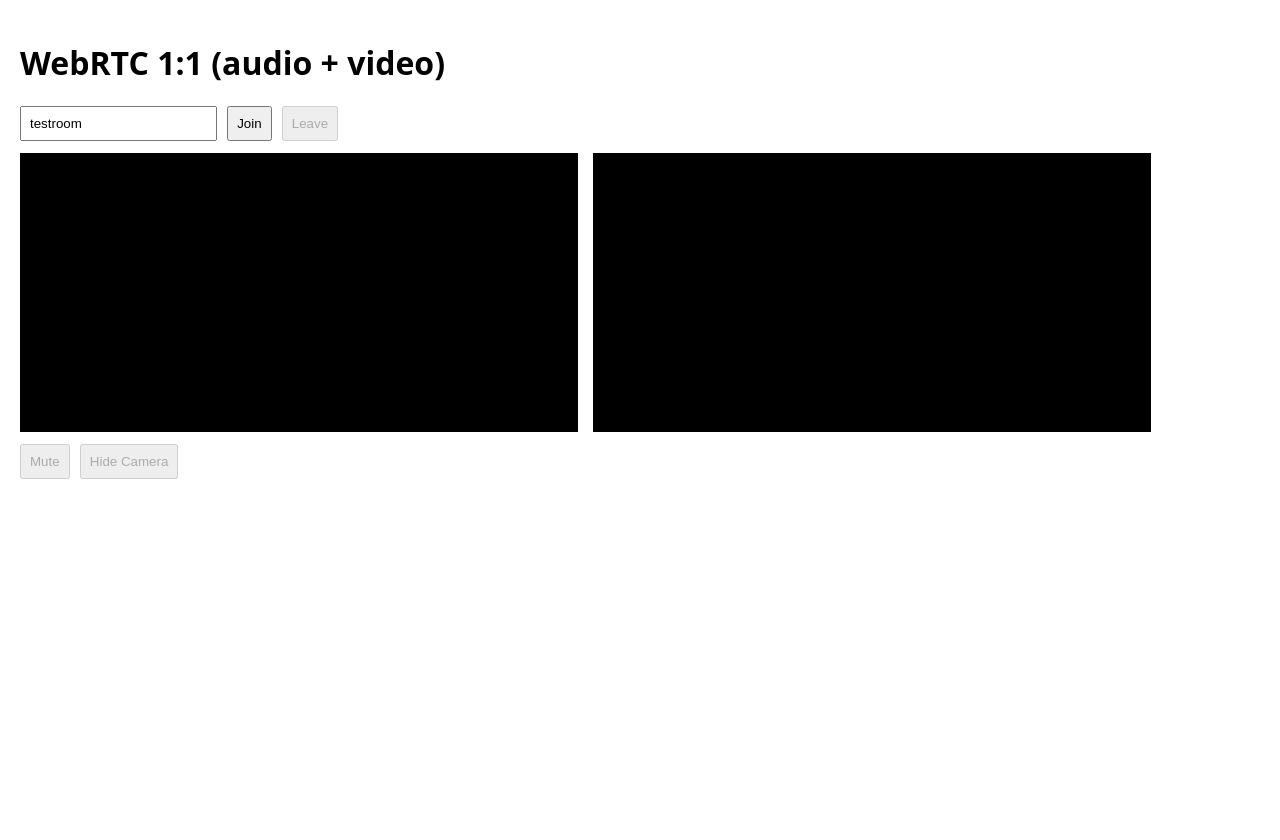
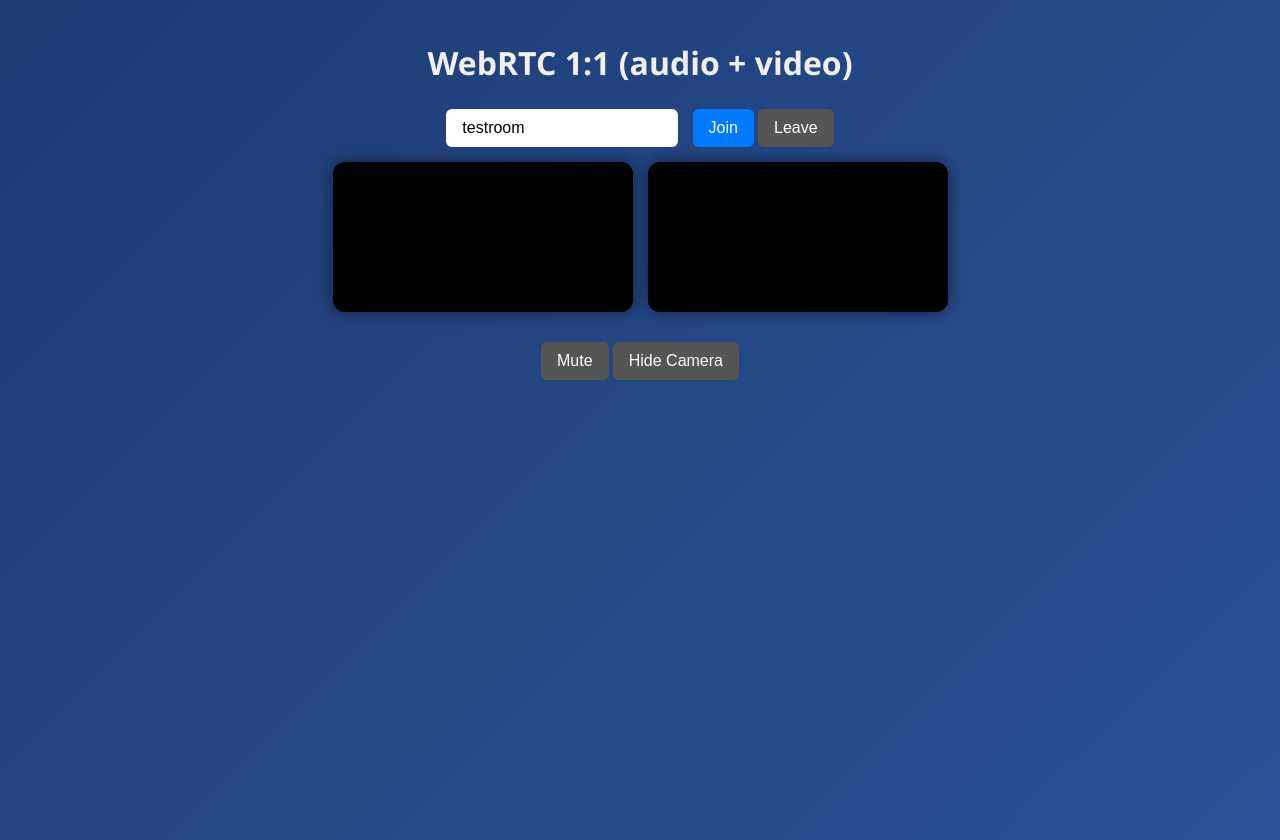
Before and after one commit to Zxrupesh/webrtc-voice-video-call, a website: page public/index.html in a window 1280 px wide. Before the commit the page ends 800 px from the top, so only its background shows below. Drawn offline with nearby package versions, Linux system fonts and the light colour scheme; no server answers.

Commit message:
added basic styling

```diff
--- a/public/index.html
+++ b/public/index.html
@@ -5,12 +5,63 @@
   <title>WebRTC 1:1 Demo</title>
   <meta name="viewport" content="width=device-width,initial-scale=1" />
   <style>
-    body { font-family: system-ui, Arial; padding: 12px; }
-    video { width: 45%; max-height: 60vh; background: #000; margin-right: 5px; }
-    #videos { display:flex; align-items:center; gap:10px; margin-top:12px; flex-wrap:wrap; }
-    #controls { margin-top:12px; }
-    input, button { padding:8px; margin-right:6px; }
+    body {
+    background: linear-gradient(135deg, #1e3c72, #2a5298);
+    color: #f0f0f0;
+    font-family: 'Segoe UI', Tahoma, Geneva, Verdana, sans-serif;
+    margin: 0;
+    padding: 20px;
+    display: flex;
+    flex-direction: column;
+    align-items: center;
+    min-height: 100vh;
+  }
+  h1 {
+    margin-bottom: 10px;
+  }
+  #videos {
+    display: flex;
+    gap: 15px;
+    margin-top: 15px;
+    flex-wrap: wrap;
+    justify-content: center;
+  }
+  video {
+    border-radius: 12px;
+    box-shadow: 0 0 15px rgba(0,0,0,0.5);
+    max-width: 45vw;
+    max-height: 50vh;
+    background: black;
+  }
+  #controls, div > input, div > button {
+    margin-top: 15px;
+  }
+  input, button {
+    padding: 10px 16px;
+    font-size: 1rem;
+    border-radius: 6px;
+    border: none;
+    outline: none;
+  }
+  input {
+    width: 200px;
+    margin-right: 10px;
+  }
+  button {
+    background-color: #007bff;
+    color: white;
+    cursor: pointer;
+    transition: background-color 0.25s ease;
+  }
+  button:disabled {
+    background-color: #555;
+    cursor: not-allowed;
+  }
+  button:hover:not(:disabled) {
+    background-color: #0056b3;
+  }
   </style>
+
 </head>
 <body>
   <h1>WebRTC 1:1 (audio + video)</h1>
```
